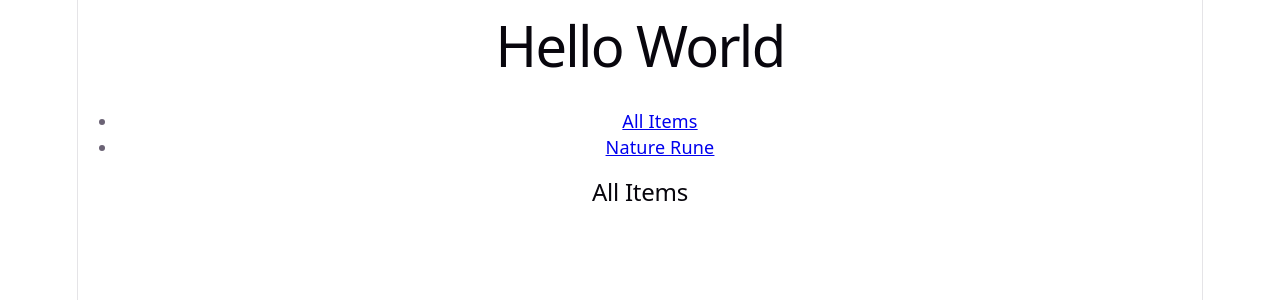
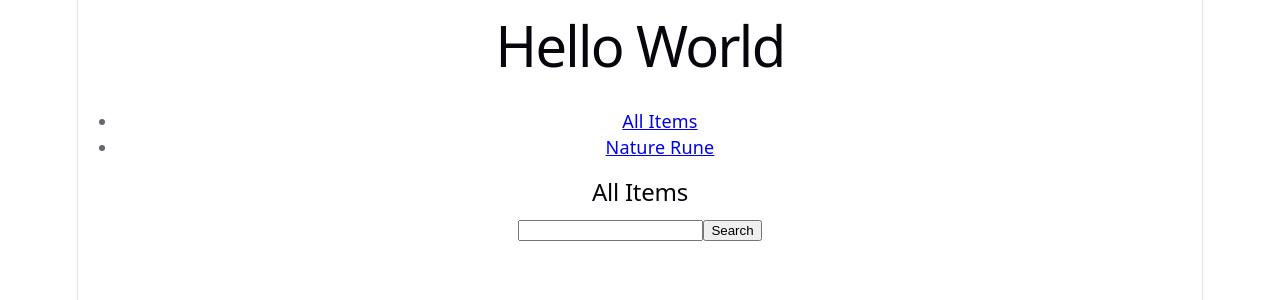
Before and after one commit to 2l0t2k0/Project-2, a React (Vite) app in the folder Project 2/: page /items in a window 1280 px wide. Shown: the top 300 px of the page. Built offline with nearby package versions, Linux system fonts and the light colour scheme; no server answers.

Commit message:
Item search partial completion

```diff
--- a/Project 2/src/components/item.jsx
+++ b/Project 2/src/components/item.jsx
@@ -5,8 +5,8 @@ const ItemPage = () =>{
 return (
 <>
 <h3>Nature Rune(Placeholder)</h3>
-<h2>Latest Price:</h2>
-<h4>Historic 30 Day:</h4>
+<h2>Latest Selling Price:{currentItem.low}</h2>
+<h2>Latest Buying Price:{currentItem.high}</h2>
 <h4>Historic 6 Month:</h4>
 <span><button>Add</button><button>Remove</button></span>
 </>
--- /dev/null
+++ b/Project 2/src/components/itemsearch.jsx
@@ -0,0 +1,31 @@
+
+
+
+
+const ItemSearch =()=>{
+
+    function searchhandler(FormData){
+        const input = FormData.get("Name")
+        const found = Object.keys(idList).filter(key => key.includes(input))
+
+        console.log(found)
+
+
+    }
+
+
+    return (
+        <>
+        <form>
+            <input name="Name"></input>
+            <button type="submit">Search</button>
+        </form>
+
+
+        </>
+    )
+
+
+}
+
+export default ItemSearch
--- a/Project 2/src/pages/allitems.jsx
+++ b/Project 2/src/pages/allitems.jsx
@@ -1,10 +1,12 @@
 
+import ItemSearch from '../components/itemsearch.jsx'
 
 const AllItems = ()=>{
 
 return (
     <>
     <h2>All Items</h2>
+    <ItemSearch />
     </>
 )
 
--- a/Project 2/src/pages/recipes.jsx
+++ b/Project 2/src/pages/recipes.jsx
@@ -7,3 +7,5 @@ const AllRecipes = ()=>{
         </>
     )
 }
+
+export default AllRecipes
```
